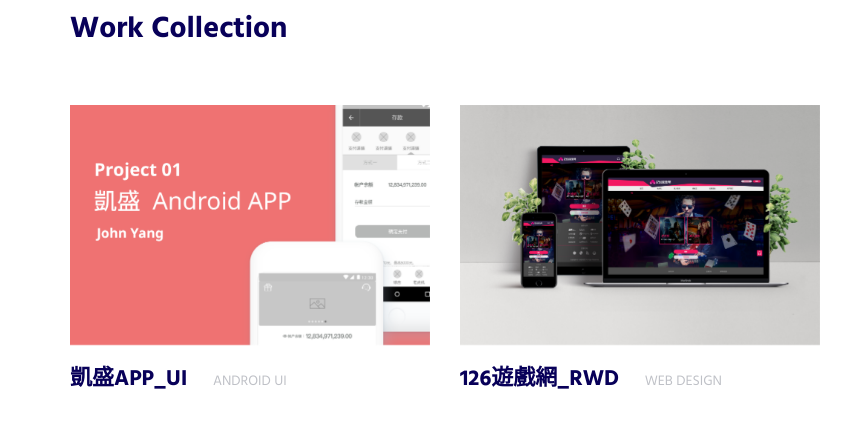
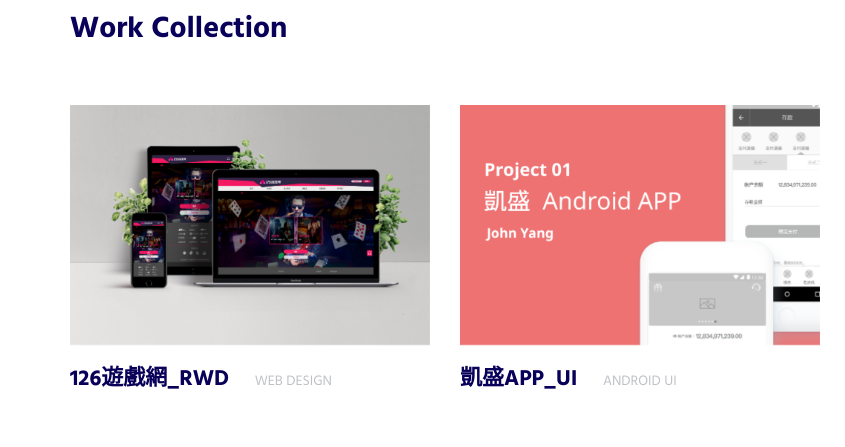
Before and after one commit to JohnYang02182/Designer_johnyangresume, a plain HTML site: page HTML/index.html in a window 1280 px wide. Shown: the part 2876-3323 px from the top of the page, 0-845 px from the left. Drawn offline with Linux system fonts and the light colour scheme.

Commit message:
修正：排列順序。

```diff
--- a/HTML/index.html
+++ b/HTML/index.html
@@ -252,10 +252,10 @@
                     <div class="col-sm-4 sm-margin-b-50 colume-area">
                         <div class="margin-b-20">
                             <div class="wow zoomIn" data-wow-duration=".3" data-wow-delay=".1s">
-                                <a href="#myresume0" data-toggle="modal" class="content-click"><img class="img-responsive" src="img/myresume/Web_Page.png" alt="Latest Products Image"></a>
+                                <a href="#myresume2" data-toggle="modal" class="content-click"><img class="img-responsive" src="img/myresume/126gaming.png" alt="Latest Products Image"></a>
                             </div>
                         </div>
-                        <h4><a href="#myresume0" data-toggle="modal" class="content-click">凱盛APP_UI</a> <span class="text-uppercase margin-l-20">Android UI</span></h4>
+                        <h4><a href="#myresume2" data-toggle="modal" class="content-click">126遊戲網_RWD</a> <span class="text-uppercase margin-l-20">Web Design</span></h4>
                     </div>
                     <!-- End Latest Products -->
 
@@ -263,10 +263,10 @@
                     <div class="col-sm-4 sm-margin-b-50 colume-area">
                         <div class="margin-b-20">
                             <div class="wow zoomIn" data-wow-duration=".3" data-wow-delay=".1s">
-                                <a href="#myresume2" data-toggle="modal" class="content-click"><img class="img-responsive" src="img/myresume/126gaming.png" alt="Latest Products Image"></a>
+                                <a href="#myresume0" data-toggle="modal" class="content-click"><img class="img-responsive" src="img/myresume/Web_Page.png" alt="Latest Products Image"></a>
                             </div>
                         </div>
-                        <h4><a href="#myresume2" data-toggle="modal" class="content-click">126遊戲網_RWD</a> <span class="text-uppercase margin-l-20">Web Design</span></h4>
+                        <h4><a href="#myresume0" data-toggle="modal" class="content-click">凱盛APP_UI</a> <span class="text-uppercase margin-l-20">Android UI</span></h4>
                     </div>
                     <!-- End Latest Products -->
 
@@ -406,8 +406,6 @@
                                 <h3>第二步 執行專案</h3>
                                 <p>在執行專案期間，最困難的地方為，部分規格與現存API不符，導致UI修改的同時，也得繼續測試各個API的功能是否正常。</p>
                                 <h3>第三步 完成產品</h3>
-                                <h4 class="k8h5">舊版</h4>
-
                                 <h4 class="k8h5">新版</h4>
                                 <img src="img/myresume/126play.png" class="k8img resume">
                                 <div class="mylink">網址連結：<a href="https://github.com/JohnYang02182/126gamefin">https://github.com/JohnYang02182/126gamefin</a></div>
```
